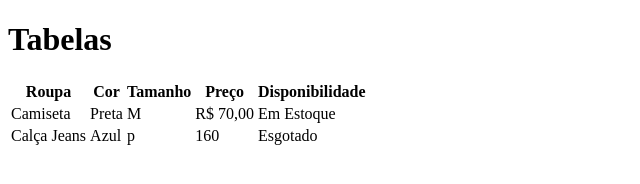
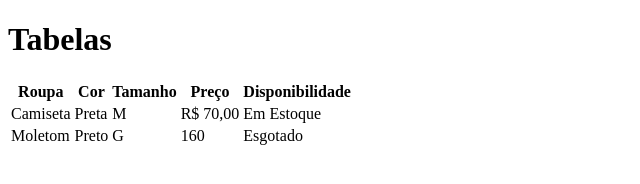
Before and after one commit to HenriqueGrizzo/aula-tabela, a plain HTML site: page index.html in a window 1280 px wide. Shown: the whole page, without its empty margins (0-640 px from the left). Drawn offline with Linux system fonts and the light colour scheme.

Commit message:
troca de bermuda para moletom

```diff
--- a/index.html
+++ b/index.html
@@ -29,9 +29,9 @@
     <td>Em Estoque</td>
   </tr>
     <tr>
-      <td>Calça Jeans</td>
-      <td>Azul</td>
-      <td>p</td>
+      <td>Moletom</td>
+      <td>Preto</td>
+      <td>G</td>
       <td>160</td>
       <td>Esgotado</td>
     </tr>
```
